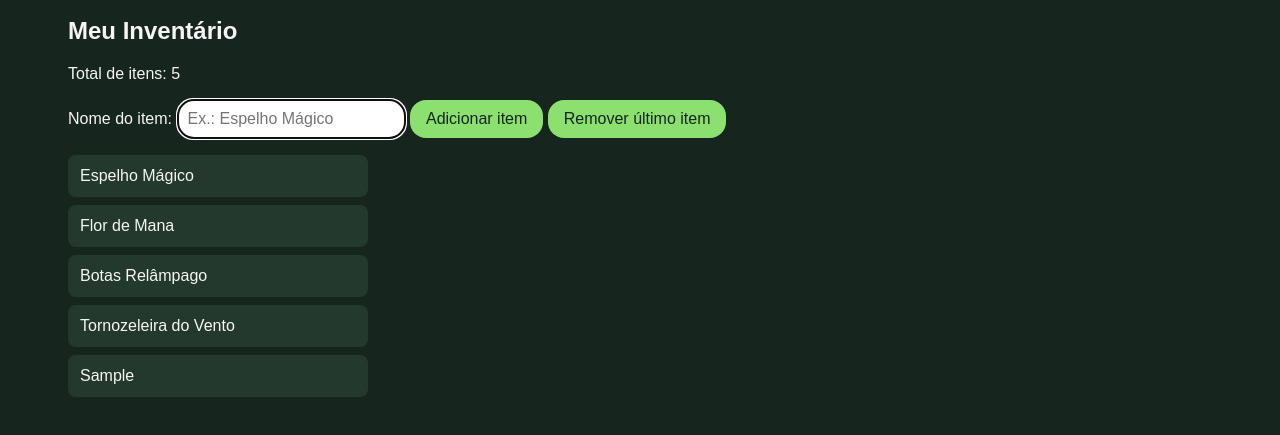
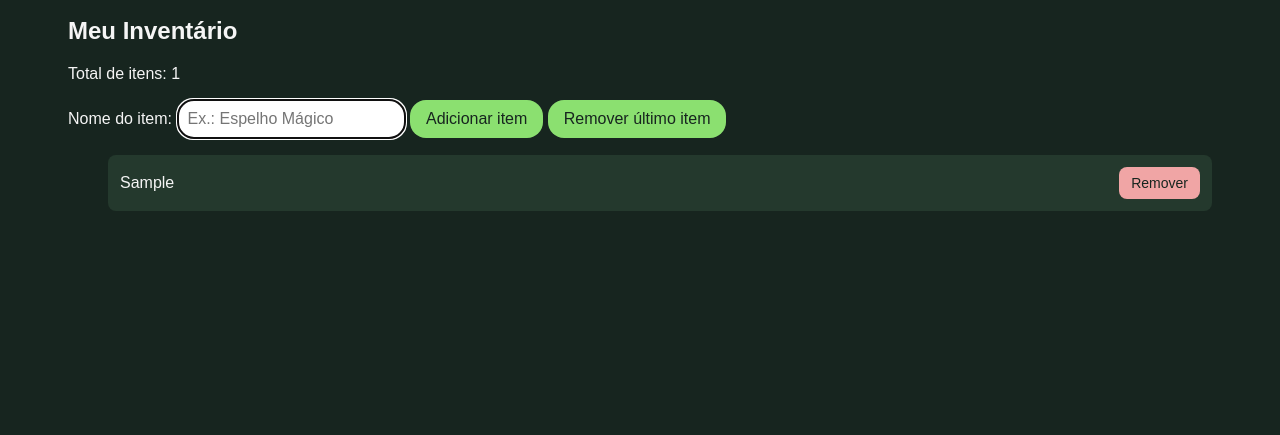
Before and after one commit to raulullu/terraria-lulu, a plain HTML site: page index.html in a window 1280 px wide. Both pictures are taken after typing "Sample" into the empty fields and a click on the button "Adicionar item". Shown: the part 169-604 px from the top of the page. Drawn offline with Linux system fonts and the light colour scheme.

Commit message:
Adiciona botão de remover em cada item

```diff
--- a/index.html
+++ b/index.html
@@ -16,12 +16,7 @@
 <input id="nome-item" type="text" placeholder="Ex.: Espelho Mágico">
 <button id="adicionar-item" type="button">Adicionar item</button>
 <button id="remover-ultimo" type="button">Remover último item</button>
-    <ul id="lista-itens">
-        <li>Espelho Mágico</li>
-        <li>Flor de Mana</li>
-        <li>Botas Relâmpago</li>
-        <li>Tornozeleira do Vento</li>
-    </ul>
+    <ul id="lista-itens"></ul>
     <script src="script.js"></script>
 </body>
 
--- a/script.js
+++ b/script.js
@@ -10,9 +10,7 @@ function adicionarItem() {
         return;
     }
 
-    const novoItem = document.createElement("li");
-    novoItem.textContent = nome;
-    listaItens.appendChild(novoItem);
+    criarItem(nome);
 
     atualizarTotal();
     salvarInventario();
@@ -59,7 +57,8 @@ function salvarInventario() {
     const nomes = [];
 
     for (const item of listaItens.children) {
-        nomes.push(item.textContent);
+        const textoItem = item.querySelector("span");
+        nomes.push(textoItem.textContent);
     }
 
     const dados = JSON.stringify(nomes);
@@ -78,12 +77,31 @@ function carregarInventario() {
     listaItens.textContent = "";
 
     for (const nome of nomes) {
-        const novoItem = document.createElement("li");
-        novoItem.textContent = nome;
-        listaItens.appendChild(novoItem);
+        criarItem(nome);
     }
 
     atualizarTotal();
 }
+function criarItem(nome) {
+    const novoItem = document.createElement("li");
 
+    const textoItem = document.createElement("span");
+    textoItem.textContent = nome;
+
+    const botaoRemover = document.createElement("button");
+    botaoRemover.type = "button";
+    botaoRemover.textContent = "Remover";
+
+    function removerEsteItem() {
+        novoItem.remove();
+        atualizarTotal();
+        salvarInventario();
+    }
+
+    botaoRemover.addEventListener("click", removerEsteItem);
+
+    novoItem.appendChild(textoItem);
+    novoItem.appendChild(botaoRemover);
+    listaItens.appendChild(novoItem);
+}
 carregarInventario();
--- a/style.css
+++ b/style.css
@@ -34,10 +34,14 @@ h1 {
     font-size: 16px;
     cursor: pointer;
 }
-#lista-itens {
-    list-style: none;
-    padding: 0;
-    max-width: 300px;
+#lista-itens li {
+    background-color: #24392d;
+    padding: 12px;
+    margin-bottom: 8px;
+    border-radius: 8px;
+    display: flex;
+    align-items: center;
+    gap: 12px;
 }
 
 #lista-itens li {
@@ -46,3 +50,23 @@ h1 {
     margin-bottom: 8px;
     border-radius: 8px;
 }
+#lista-itens span {
+    flex: 1;
+    min-width: 0;
+    overflow-wrap: anywhere;
+}
+
+#lista-itens button {
+    flex-shrink: 0;
+    padding: 8px 12px;
+    background-color: #f0a5a5;
+    color: #17251f;
+    border: none;
+    border-radius: 8px;
+    font-size: 14px;
+    cursor: pointer;
+}
+
+#lista-itens button:hover {
+    background-color: #e78b8b;
+}
```
